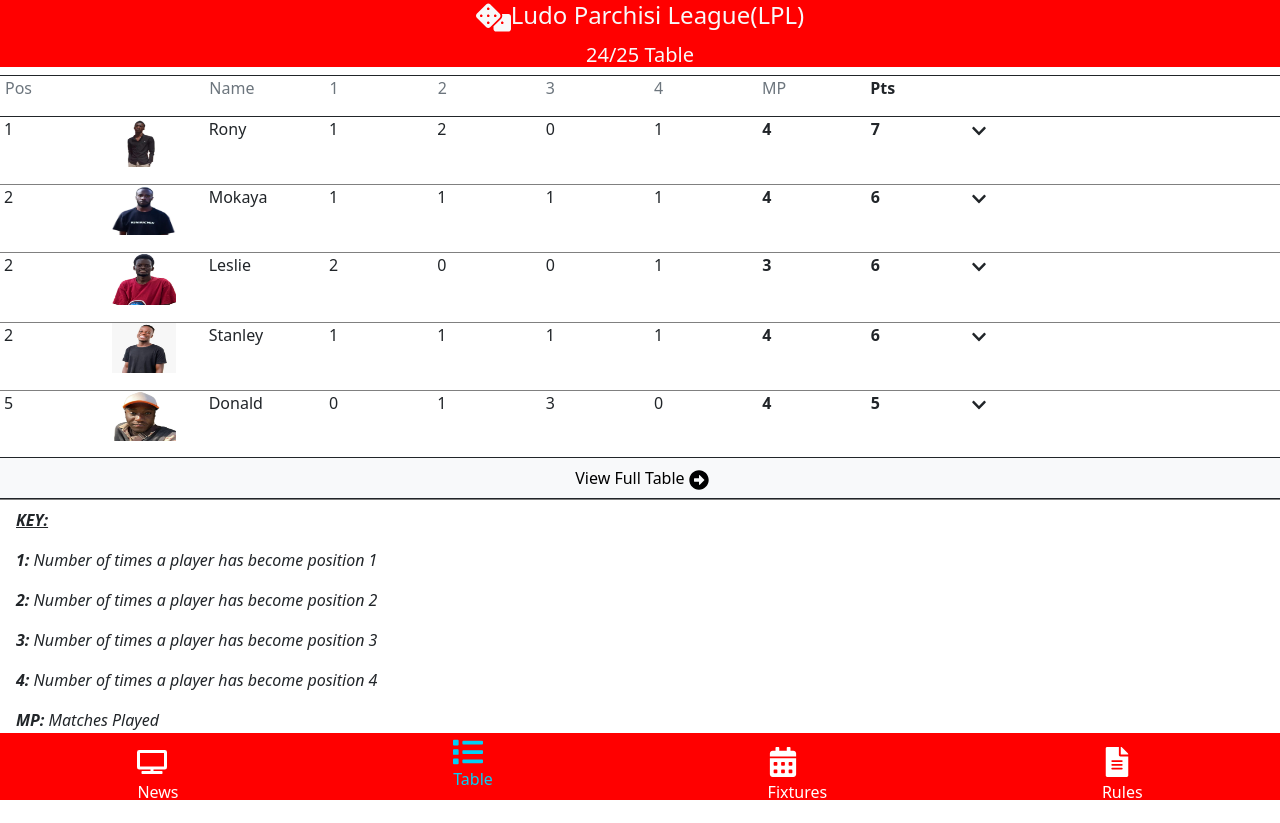
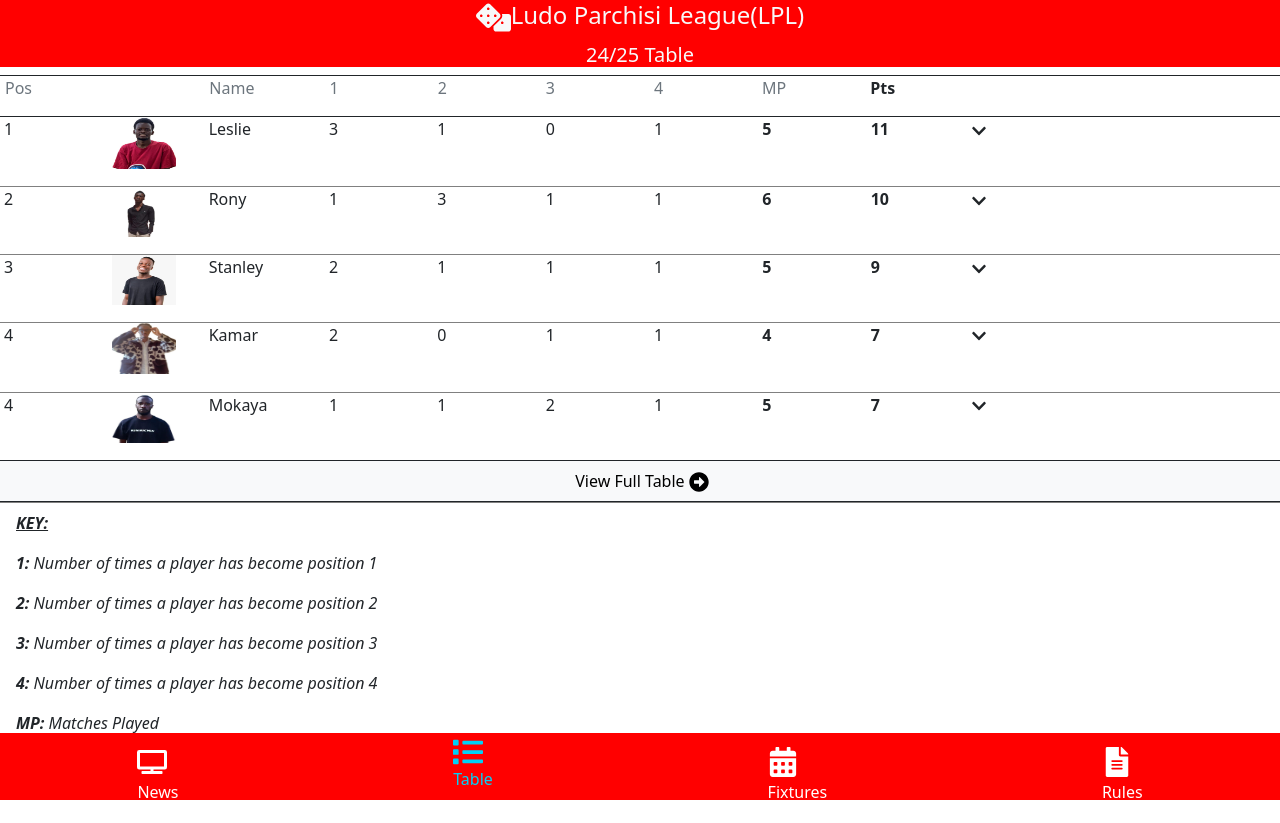
Before and after one commit to Abayo-UI/Ludo-Parchisi-League, a React (Create React App) app: page / in a window 1280 px wide. Built offline with nearby package versions, Linux system fonts and the light colour scheme; a web font is replaced by a local one.

Commit message:
Matchday 3 Results

```diff
--- a/src/Components/playersMatchData.js
+++ b/src/Components/playersMatchData.js
@@ -1,13 +1,13 @@
 import data from "./data";
 
 export const  enterPlayersPositions = {
-    "Donald": [ 3,3,2,3],
-    "Kamar": [ 1,3,4],
-    "Mokaya": [ 2,4,1,3],
-    "Leslie": [ 1,4,1],
-    "Rony": [ 2,2,1,4],
-    "Stanley": [ 4,3,1,2],
-    "Tony": [ 4,2]
+    "Donald": [ 3,3,2,3,4.3],
+    "Kamar": [ 1,3,4,1],
+    "Mokaya": [ 2,4,1,3,3],
+    "Leslie": [ 1,4,1,1,2],
+    "Rony": [ 2,2,1,4,2,3],
+    "Stanley": [ 4,3,1,2,1],
+    "Tony": [ 4,2,2,4,4]
 }
 
 function insertNumberOftTimesOfEachPosition(dataItem) {
```
